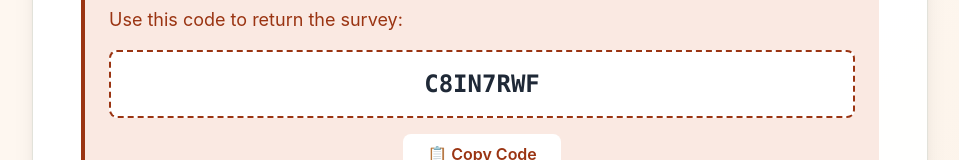
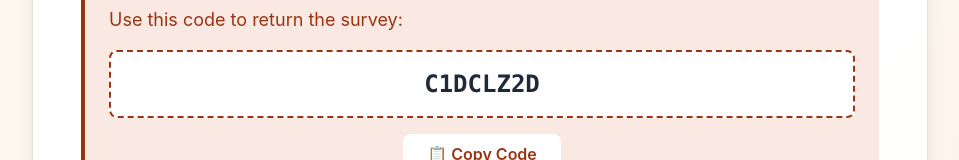
Before and after one commit to Sangmitra-06/CommonsenseFormRouted, a React (Create React App) app in the folder client/: page / in a window 1280 px wide. Both pictures are taken after a click on the button "Decline to Participate". Shown: the part 275-435 px from the top of the page, without its empty margins (160-1119 px from the left). Built offline with nearby package versions, Linux system fonts and the light colour scheme; no server answers.

Commit message:
form 35 redo again again

```diff
--- a/client/src/components/CompletionPage.tsx
+++ b/client/src/components/CompletionPage.tsx
@@ -46,10 +46,10 @@ export default function CompletionPage({ isAttentionCheckFailure = false }: Comp
     const generateProlificCode = () => {
       if (isAttentionCheckFailure) {
         // Specific code for attention check failures
-        setProlificCode('C1HJA466');
+        setProlificCode('CHWXSLFA');
       } else {
         // Success completion code
-        setProlificCode('CB4CZD8D');
+        setProlificCode('CMKORLBY');
       }
     };
 
--- a/client/src/components/ConsentDeclines.tsx
+++ b/client/src/components/ConsentDeclines.tsx
@@ -1,7 +1,7 @@
 import React, { useEffect } from 'react';
 
 export default function ConsentDeclined() {
-  const prolificCode = 'C8IN7RWF';
+  const prolificCode = 'C1DCLZ2D';
 
   // Prevent refresh/back button
   useEffect(() => {
```
